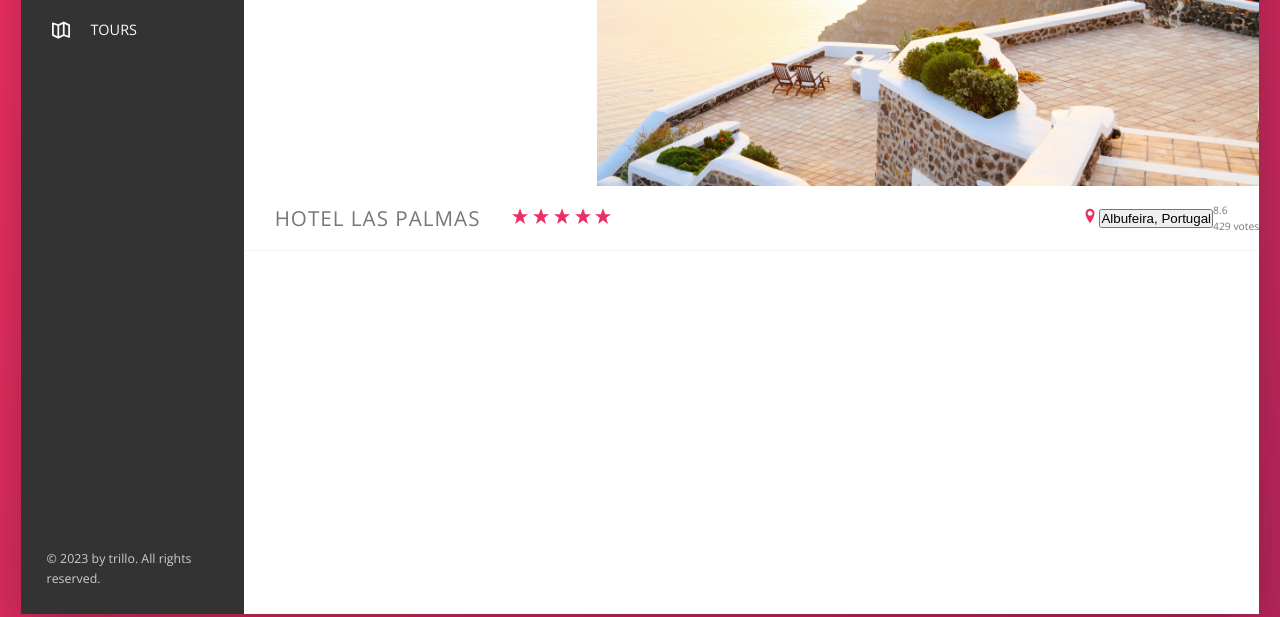
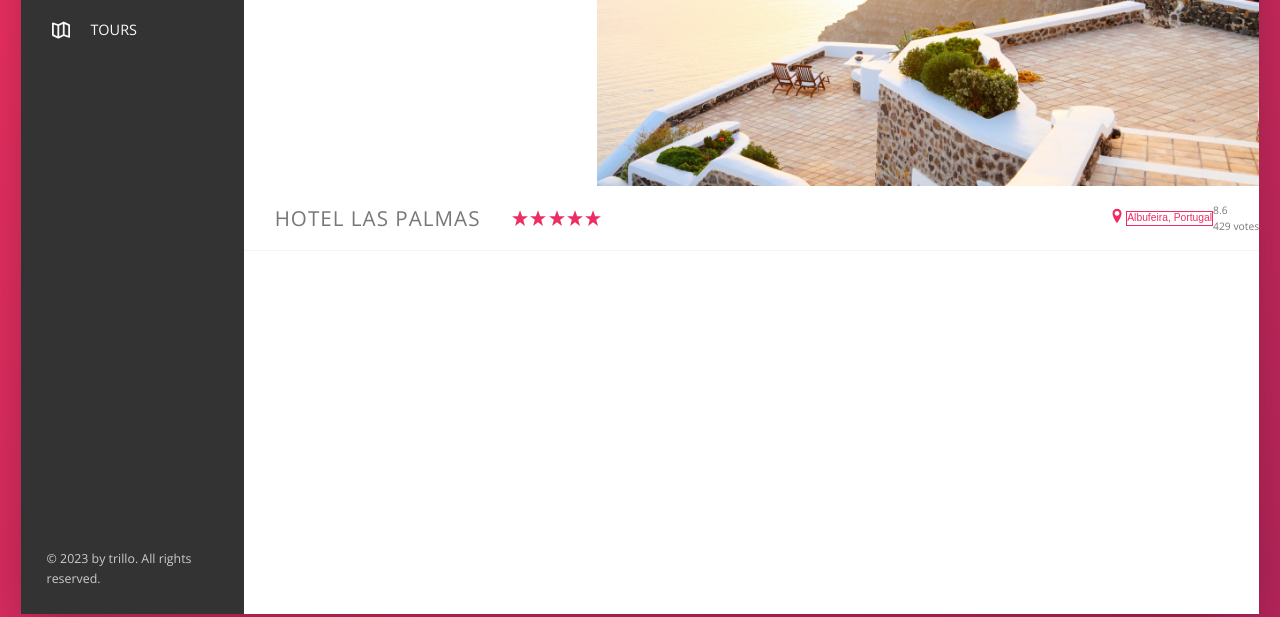
Before and after one commit to MrEnayat/trillo-progect, a website: page index.html in a window 1280 px wide. Shown: the part 366-983 px from the top of the page. Drawn offline with nearby package versions, Linux system fonts and the light colour scheme.

Commit message:
overview

```diff
--- a/sass/_component.scss
+++ b/sass/_component.scss
@@ -218,6 +218,7 @@ padding: 2.5rem;
 
   &__stars {
    margin-right: auto;
+   display: flex;
   }
 
   &__icon-star,
@@ -242,3 +243,21 @@ padding: 2.5rem;
 
   }
 }
+
+.btn-inline {
+  border: none;
+  color: var(--color-primary);
+  font-size: inherit;
+  border: 1px solid currentColor;
+  padding-bottom: 2px;
+  display: inline-block;
+  background-color: transparent;
+  cursor: pointer;
+  &:hover {
+    color: var(--color-Grey-dark-1);
+  }
+
+  &:focus {
+    outline: none;
+  }
+}
```
Also changed, not shown: css/style.css, sass/main.css, 1 other file.
